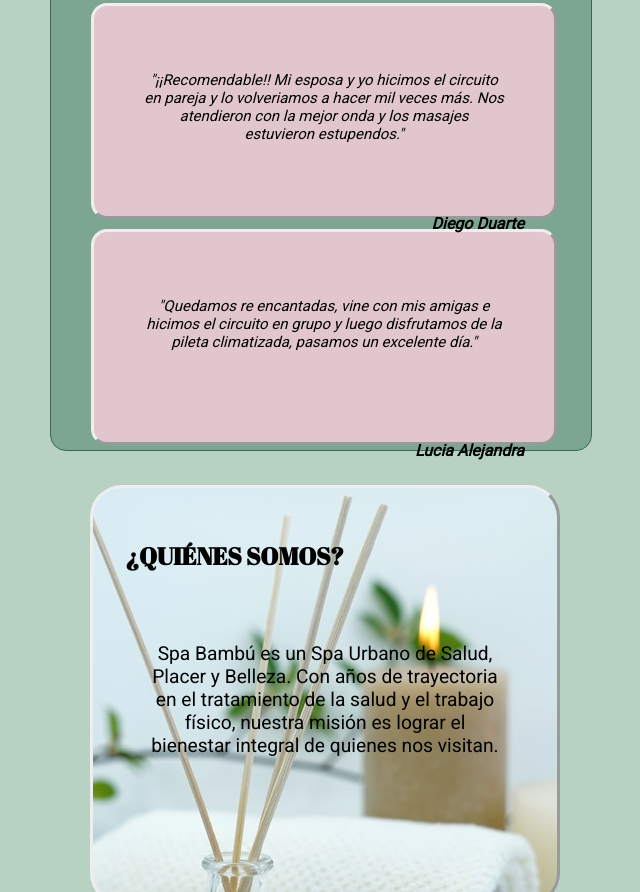
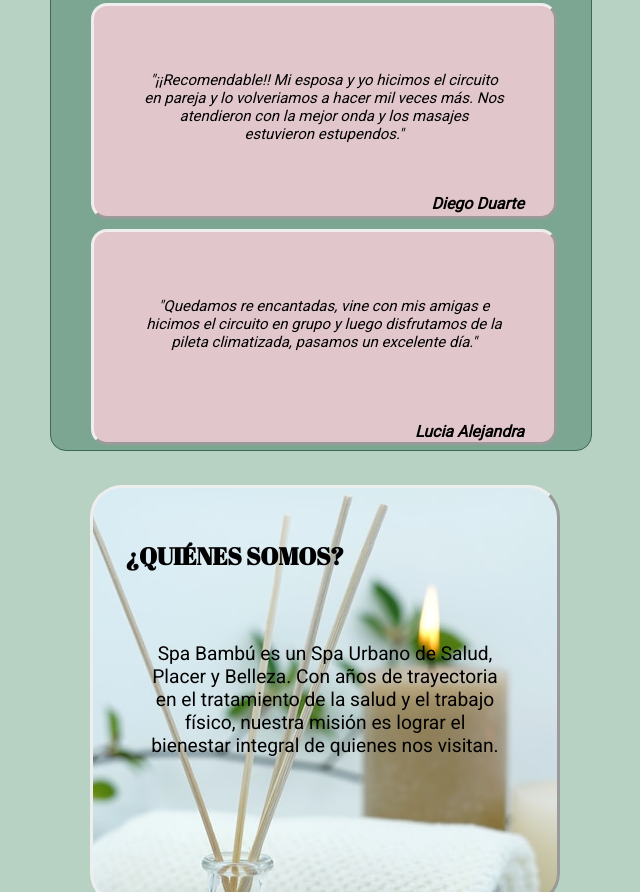
Before and after one commit to catherinearianna/Pagina_web_Spa_Bambu, a plain HTML site: page index.html in a window 768 px wide. Shown: the part 1027-1919 px from the top of the page, without its empty margins (54-694 px from the left). Drawn offline with Linux system fonts and the light colour scheme.

Commit message:
modificando detalles

```diff
--- a/css/style.css
+++ b/css/style.css
@@ -782,6 +782,13 @@ footer {
         margin-top: 10px;
         float: none;
     }
+    .opinion3 h4 {
+        padding-top: 30px;
+    }
+
+    .opinion2 h4 {
+        padding-top: 10px;
+    }
 
     /* Comienza el diseño del aside y se agrega un video al lado */
 
```
